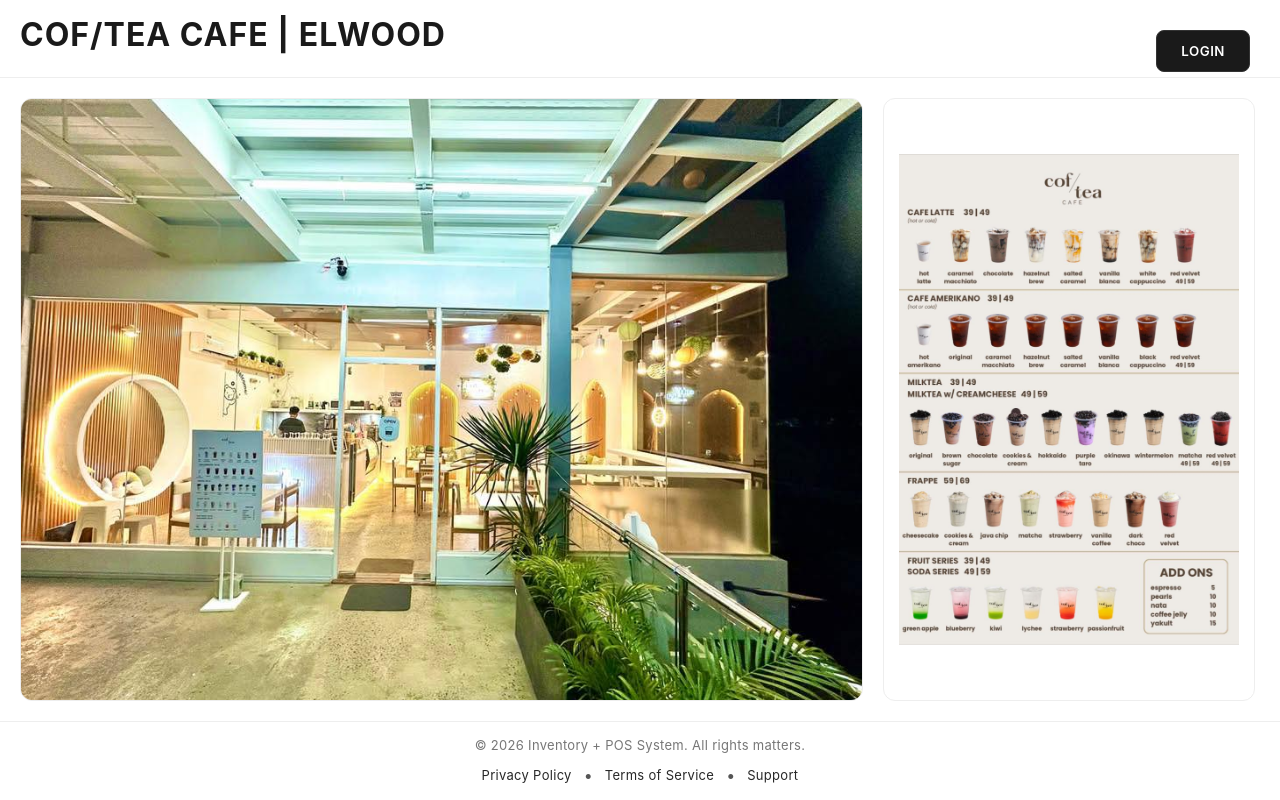
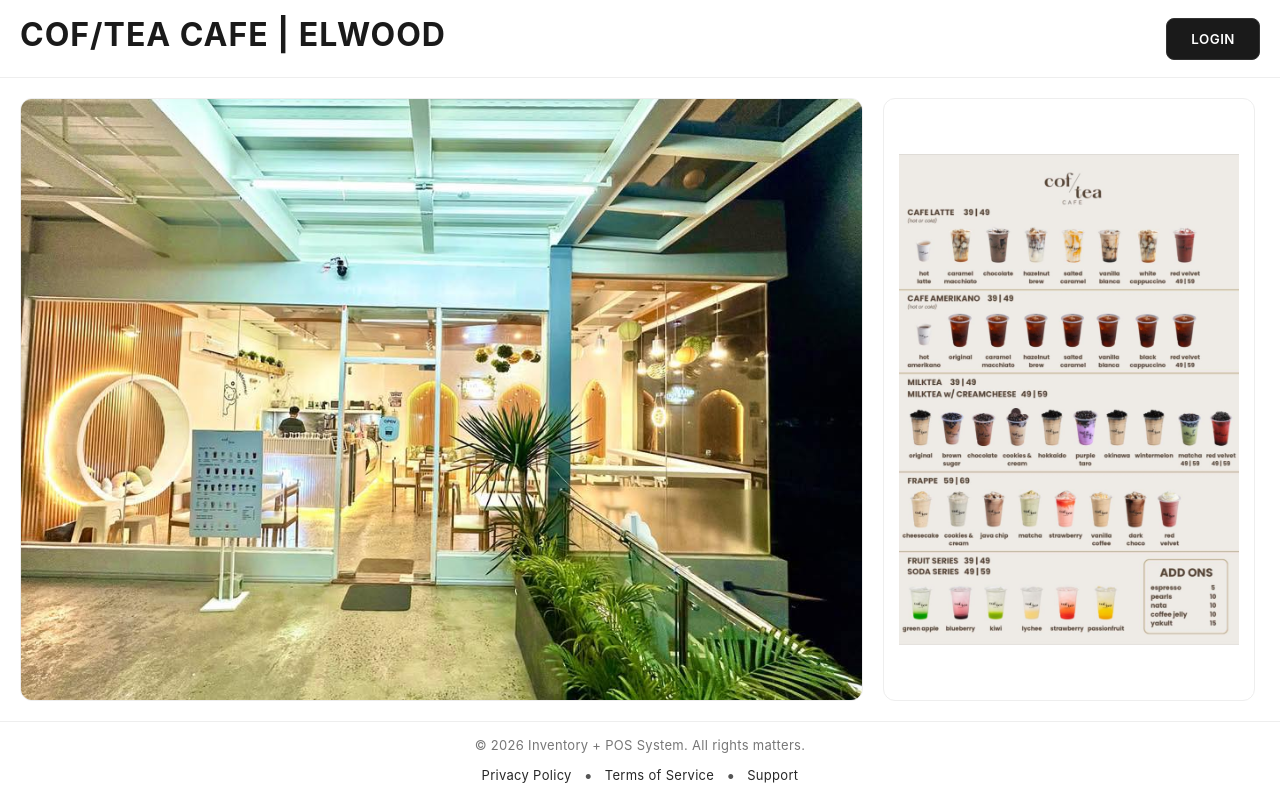
Before and after one commit to mrducktori/INVENTORY-POS-PROJECT, a React (Vite) app in the folder InventoryProject/: page / in a window 1280 px wide. Built offline with nearby package versions, Linux system fonts and the light colour scheme.

Commit message:
landing changes

```diff
--- a/InventoryProject/src/features/auth/Login.css
+++ b/InventoryProject/src/features/auth/Login.css
@@ -27,7 +27,9 @@
   max-width: 1400px;
   margin: 0 auto;
   padding: 0 20px;
-  text-align: left;
+  display: flex;
+  justify-content: space-between;
+  align-items: center;
 }
 
 .header-content h1 {
@@ -313,11 +315,7 @@
   color: #ffffff;
 }
 
-header .open-btn {
-  position: absolute;
-  top: 30px;
-  right: 30px;
-}
+/* Login button positioning is now handled by flexbox on .header-content */
 
 
 .open-btn {
--- a/InventoryProject/src/features/pos/POS.css
+++ b/InventoryProject/src/features/pos/POS.css
@@ -106,6 +106,7 @@
   top: 50%;
   left: 50%;
   transform: translate(-50%, -50%);
+  z-index: 9999;
 }
 
 .pos-card {
```
